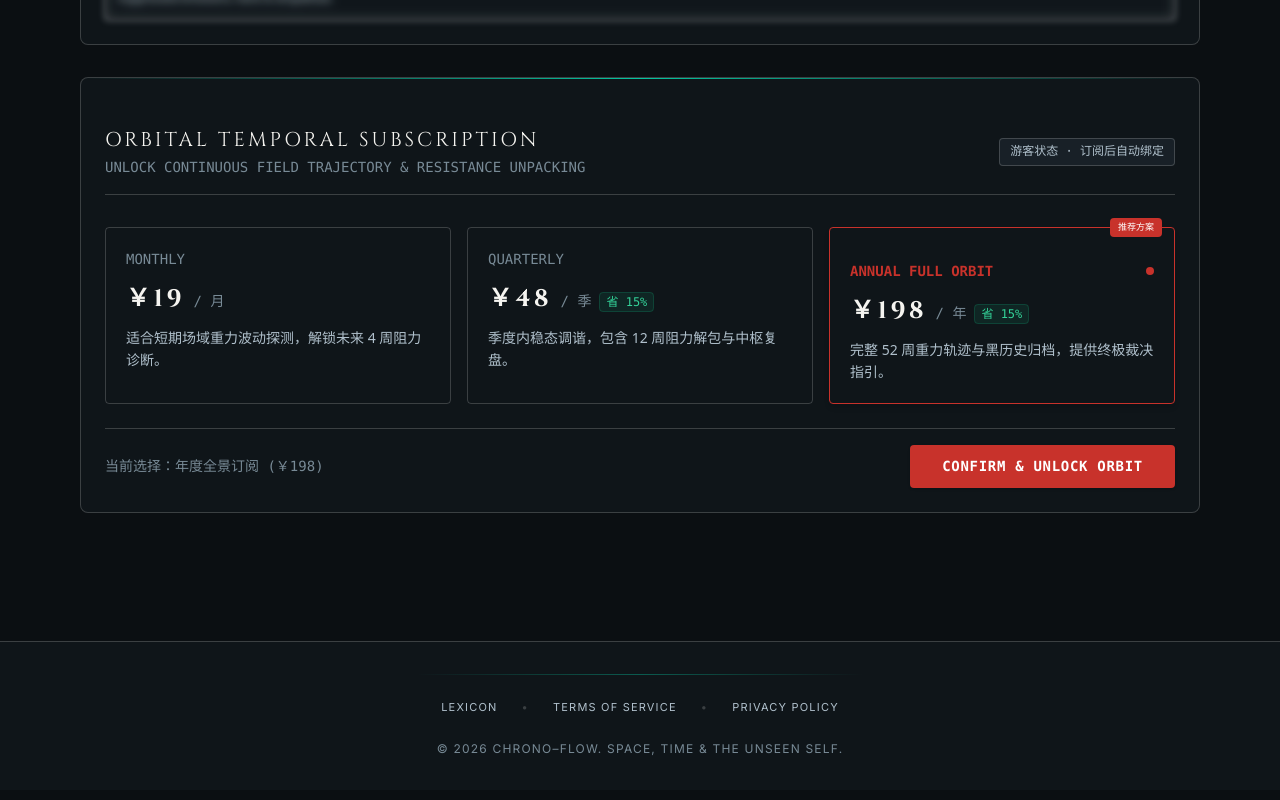
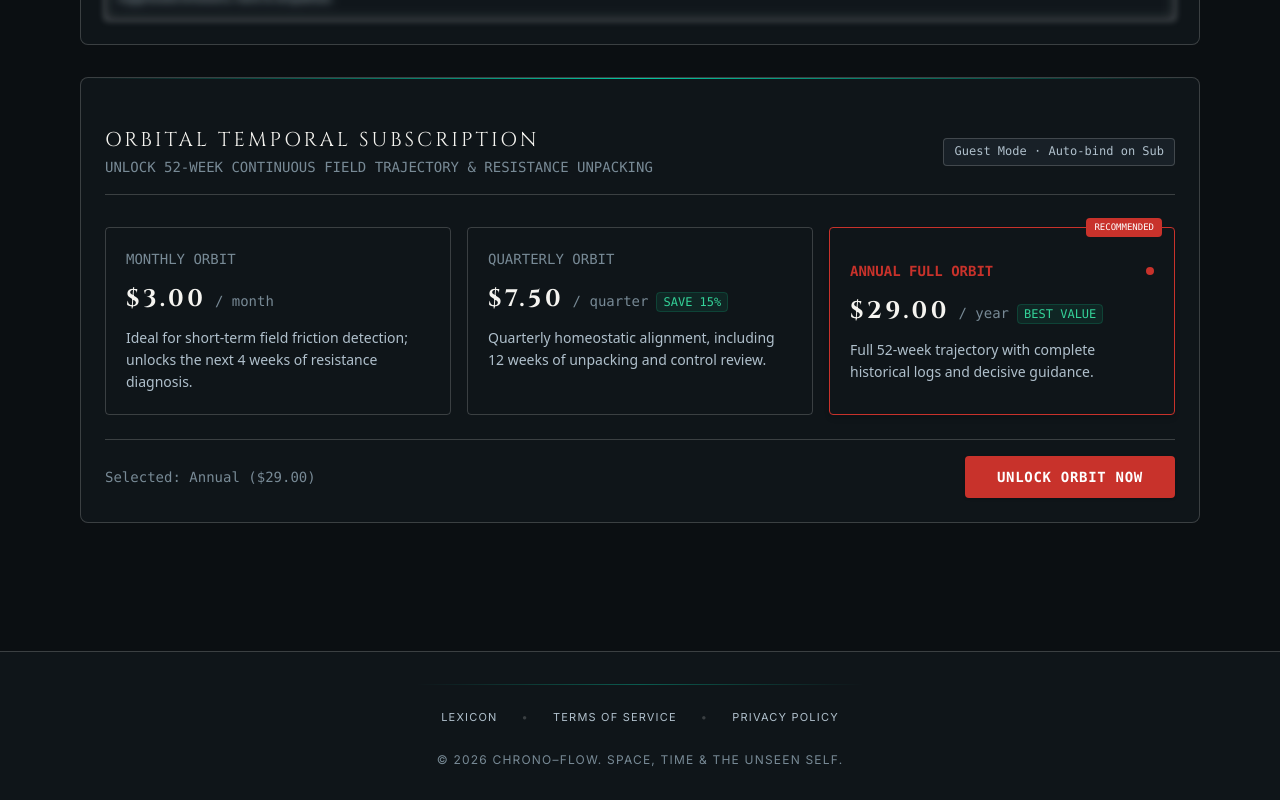
Before and after one commit to wxu198024-art/chrono-flow, a Next.js app: page /dashboard in a window 1280 px wide. Shown: the part 1419-2219 px from the top of the page. Built offline with nearby package versions, Linux system fonts and the light colour scheme.

Commit message:
Update page.tsx

```diff
--- a/app/dashboard/page.tsx
+++ b/app/dashboard/page.tsx
@@ -28,17 +28,17 @@ export default function DashboardPage() {
   });
 
   useEffect(() => {
-    // 优先从本地缓存读取主页用户输入的真实原点数据
+    // 从本地缓存读取主页用户输入的真实原点数据
     const storedName = localStorage.getItem('user_origin_name') || sessionStorage.getItem('user_origin_name') || '';
     const storedDate = localStorage.getItem('user_origin_date') || sessionStorage.getItem('user_origin_date') || '';
     const storedTime = localStorage.getItem('user_origin_time') || sessionStorage.getItem('user_origin_time') || '';
 
     setUserData({
-      name: storedName || (isEn ? 'Unbound Origin' : '未绑定原点'),
+      name: storedName || (isEn ? 'Unbound Origin' : isTW ? '未綁定原點' : '未绑定原点'),
       birthDate: storedDate || '--',
       birthTime: storedTime || '--',
     });
-  }, [isEn]);
+  }, [isEn, isTW]);
 
   // 4. 注册/登录弹窗控制
   const [showAuthModal, setShowAuthModal] = useState(false);
@@ -69,7 +69,7 @@ export default function DashboardPage() {
           <div className="flex items-center gap-2.5">
             <span className="w-2 h-2 rounded-full bg-emerald-500 animate-pulse"></span>
             <span className="text-[var(--text-muted)] uppercase tracking-wider">
-              {isEn ? 'ORIGIN ANCHOR:' : '场域原点依据:'}
+              {isEn ? 'ORIGIN ANCHOR:' : isTW ? '場域原點依據:' : '场域原点依据:'}
             </span>
             <div className="flex items-center gap-2 bg-[var(--bg-card-hover)] px-3 py-1 rounded border border-[var(--border-line)]">
               <span className="text-[var(--text-primary)] font-bold">
@@ -82,39 +82,39 @@ export default function DashboardPage() {
             </div>
           </div>
 
-          {/* 右侧：状态指示与快捷调试面板 */}
+          {/* 右侧：状态指示与快捷调试面板（修正语言翻译） */}
           <div className="flex items-center gap-3">
             <div className="text-[10px] font-mono px-2 py-0.5 rounded border border-[var(--border-line)] bg-[var(--bg-card)]">
               {userState === 'guest' && (
-                <span className="text-amber-400">{isEn ? 'GUEST FIELD' : '游客场域'}</span>
+                <span className="text-amber-400">{isEn ? 'GUEST FIELD' : isTW ? '遊客場域' : '游客场域'}</span>
               )}
               {userState === 'registered' && (
-                <span className="text-blue-400">{isEn ? 'REGISTERED ANCHOR' : '已注册原点'}</span>
+                <span className="text-blue-400">{isEn ? 'REGISTERED ANCHOR' : isTW ? '已註冊原點' : '已注册原点'}</span>
               )}
               {userState === 'subscribed' && (
-                <span className="text-emerald-400">{isEn ? 'FULL ORBIT UNLOCKED' : '已解锁 52 周全景'}</span>
+                <span className="text-emerald-400">{isEn ? 'FULL ORBIT UNLOCKED' : isTW ? '已解鎖 52 週全景' : '已解锁 52 周全景'}</span>
               )}
             </div>
 
-            {/* 测试切换状态 */}
+            {/* 测试切换状态按键（修正语言翻译） */}
             <div className="flex items-center gap-1 bg-[var(--bg-card-hover)] p-1 rounded border border-[var(--border-line)] text-[10px]">
               <button
                 onClick={() => setUserState('guest')}
                 className={`px-2 py-0.5 rounded ${userState === 'guest' ? 'bg-[var(--cinnabar)] text-white' : 'text-[var(--text-muted)]'}`}
               >
-                游客
+                {isEn ? 'Guest' : isTW ? '遊客' : '游客'}
               </button>
               <button
                 onClick={() => setUserState('registered')}
                 className={`px-2 py-0.5 rounded ${userState === 'registered' ? 'bg-[var(--text-primary)] text-[var(--bg-card)]' : 'text-[var(--text-muted)]'}`}
               >
-                已注册
+                {isEn ? 'Registered' : isTW ? '已註冊' : '已注册'}
               </button>
               <button
                 onClick={() => setUserState('subscribed')}
                 className={`px-2 py-0.5 rounded ${userState === 'subscribed' ? 'bg-amber-500 text-black font-bold' : 'text-[var(--text-muted)]'}`}
               >
-                付费解锁
+                {isEn ? 'Unlocked' : isTW ? '付費解鎖' : '付费解锁'}
               </button>
             </div>
           </div>
@@ -150,7 +150,7 @@ export default function DashboardPage() {
           </div>
 
           <div className="text-[11px] font-mono text-[var(--text-muted)]">
-            {isEn ? `CURRENT FIELD: ${userData.name}` : `当前场域归属：${userData.name}`}
+            {isEn ? `CURRENT FIELD: ${userData.name}` : isTW ? `當前場域歸屬：${userData.name}` : `当前场域归属：${userData.name}`}
           </div>
         </div>
 
@@ -177,15 +177,21 @@ export default function DashboardPage() {
                       {isEn ? 'ORBITAL TEMPORAL SUBSCRIPTION' : isTW ? '軌道時空訂閱' : '轨道时空订阅'}
                     </h2>
                     <p className="text-xs text-[var(--text-muted)] font-mono mt-0.5">
-                      {isEn ? 'UNLOCK CONTINUOUS FIELD TRAJECTORY & RESISTANCE UNPACKING' : '解锁 52 周连续场域重力轨迹与周度阻力解包'}
+                      {isEn
+                        ? 'UNLOCK 52-WEEK CONTINUOUS FIELD TRAJECTORY & RESISTANCE UNPACKING'
+                        : isTW
+                        ? '解鎖 52 週連續場域重力軌跡與週度阻力解包'
+                        : '解锁 52 周连续场域重力轨迹与周度阻力解包'}
                     </p>
                   </div>
                   <div className="text-[10px] font-mono px-2.5 py-1 rounded border border-[var(--border-line)] bg-[var(--bg-card-hover)] text-[var(--text-secondary)]">
-                    {userState === 'registered' ? '原点已绑定 · 选方案解锁' : '游客状态 · 订阅后自动绑定'}
+                    {userState === 'registered'
+                      ? isEn ? 'Origin Anchored · Select Plan' : isTW ? '原點已綁定 · 選方案解鎖' : '原点已绑定 · 选方案解锁'
+                      : isEn ? 'Guest Mode · Auto-bind on Sub' : isTW ? '遊客狀態 · 訂閱後自動綁定' : '游客状态 · 订阅后自动绑定'}
                   </div>
                 </div>
 
-                {/* 月 / 季 / 年 三组方案卡片 */}
+                {/* 月 / 季 / 年 三组方案卡片（全量英文适配） */}
                 <div className="grid grid-cols-1 md:grid-cols-3 gap-4 pt-2">
 
                   {/* 月度方案 */}
@@ -199,18 +205,26 @@ export default function DashboardPage() {
                   >
                     <div className="flex justify-between items-center">
                       <span className="text-xs font-mono text-[var(--text-muted)] uppercase">
-                        {isEn ? 'MONTHLY' : '月度轨道'}
+                        {isEn ? 'MONTHLY ORBIT' : isTW ? '月度軌道' : '月度轨道'}
                       </span>
                       {selectedPlan === 'month' && (
                         <span className="w-2 h-2 rounded-full bg-[var(--cinnabar)]"></span>
                       )}
                     </div>
                     <div>
-                      <span className="text-2xl font-serif-title font-bold text-[var(--text-primary)]">￥19</span>
-                      <span className="text-xs font-mono text-[var(--text-muted)]"> / 月</span>
+                      <span className="text-2xl font-serif-title font-bold text-[var(--text-primary)]">
+                        {isEn ? '$3.00' : '￥19'}
+                      </span>
+                      <span className="text-xs font-mono text-[var(--text-muted)]">
+                        {isEn ? ' / month' : isTW ? ' / 月' : ' / 月'}
+                      </span>
                     </div>
                     <p className="text-xs text-[var(--text-secondary)] leading-relaxed">
-                      适合短期场域重力波动探测，解锁未来 4 周阻力诊断。
+                      {isEn
+                        ? 'Ideal for short-term field friction detection; unlocks the next 4 weeks of resistance diagnosis.'
+                        : isTW
+                        ? '適合短期場域重力波動探測，解鎖未來 4 週阻力診斷。'
+                        : '适合短期场域重力波动探测，解锁未来 4 周阻力诊断。'}
                     </p>
                   </div>
 
@@ -225,21 +239,29 @@ export default function DashboardPage() {
                   >
                     <div className="flex justify-between items-center">
                       <span className="text-xs font-mono text-[var(--text-muted)] uppercase">
-                        {isEn ? 'QUARTERLY' : '季度轨道'}
+                        {isEn ? 'QUARTERLY ORBIT' : isTW ? '季度軌道' : '季度轨道'}
                       </span>
                       {selectedPlan === 'quarter' && (
                         <span className="w-2 h-2 rounded-full bg-[var(--cinnabar)]"></span>
                       )}
                     </div>
                     <div>
-                      <span className="text-2xl font-serif-title font-bold text-[var(--text-primary)]">￥48</span>
-                      <span className="text-xs font-mono text-[var(--text-muted)]"> / 季</span>
+                      <span className="text-2xl font-serif-title font-bold text-[var(--text-primary)]">
+                        {isEn ? '$7.50' : '￥48'}
+                      </span>
+                      <span className="text-xs font-mono text-[var(--text-muted)]">
+                        {isEn ? ' / quarter' : isTW ? ' / 季' : ' / 季'}
+                      </span>
                       <span className="ml-2 text-[10px] font-mono text-emerald-400 bg-emerald-500/10 border border-emerald-500/20 px-1.5 py-0.5 rounded">
-                        省 15%
+                        {isEn ? 'SAVE 15%' : isTW ? '省 15%' : '省 15%'}
                       </span>
                     </div>
                     <p className="text-xs text-[var(--text-secondary)] leading-relaxed">
-                      季度内稳态调谐，包含 12 周阻力解包与中枢复盘。
+                      {isEn
+                        ? 'Quarterly homeostatic alignment, including 12 weeks of unpacking and control review.'
+                        : isTW
+                        ? '季度內穩態調諧，包含 12 週阻力解包與中樞複盤。'
+                        : '季度内稳态调谐，包含 12 周阻力解包与中枢复盘。'}
                     </p>
                   </div>
 
@@ -253,25 +275,33 @@ export default function DashboardPage() {
                     }`}
                   >
                     <div className="absolute -top-2.5 right-3 bg-[var(--cinnabar)] text-white text-[9px] font-mono px-2 py-0.5 rounded uppercase">
-                      推荐方案
+                      {isEn ? 'RECOMMENDED' : isTW ? '推薦方案' : '推荐方案'}
                     </div>
                     <div className="flex justify-between items-center">
                       <span className="text-xs font-mono text-[var(--cinnabar)] font-bold uppercase">
-                        {isEn ? 'ANNUAL FULL ORBIT' : '年度全景轨道'}
+                        {isEn ? 'ANNUAL FULL ORBIT' : isTW ? '年度全景軌道' : '年度全景轨道'}
                       </span>
                       {selectedPlan === 'year' && (
                         <span className="w-2 h-2 rounded-full bg-[var(--cinnabar)]"></span>
                       )}
                     </div>
                     <div>
-                      <span className="text-2xl font-serif-title font-bold text-[var(--text-primary)]">￥198</span>
-                      <span className="text-xs font-mono text-[var(--text-muted)]"> / 年</span>
+                      <span className="text-2xl font-serif-title font-bold text-[var(--text-primary)]">
+                        {isEn ? '$29.00' : '￥198'}
+                      </span>
+                      <span className="text-xs font-mono text-[var(--text-muted)]">
+                        {isEn ? ' / year' : isTW ? ' / 年' : ' / 年'}
+                      </span>
                       <span className="ml-2 text-[10px] font-mono text-emerald-400 bg-emerald-500/10 border border-emerald-500/20 px-1.5 py-0.5 rounded">
-                        省 15%
+                        {isEn ? 'BEST VALUE' : isTW ? '省 15%' : '省 15%'}
                       </span>
                     </div>
                     <p className="text-xs text-[var(--text-secondary)] leading-relaxed">
-                      完整 52 周重力轨迹与黑历史归档，提供终极裁决指引。
+                      {isEn
+                        ? 'Full 52-week trajectory with complete historical logs and decisive guidance.'
+                        : isTW
+                        ? '完整 52 週重力軌跡與黑歷史歸檔，提供終極裁決指引。'
+                        : '完整 52 周重力轨迹与黑历史归档，提供终极裁决指引。'}
                     </p>
                   </div>
 
@@ -280,28 +310,36 @@ export default function DashboardPage() {
                 {/* 解锁行动按钮 */}
                 <div className="pt-4 border-t border-[var(--border-line)] flex flex-col sm:flex-row items-center justify-between gap-4">
                   <div className="text-xs font-mono text-[var(--text-muted)]">
-                    当前选择：{selectedPlan === 'month' ? '月度订阅 (￥19)' : selectedPlan === 'quarter' ? '季度订阅 (￥48)' : '年度全景订阅 (￥198)'}
+                    {isEn
+                      ? `Selected: ${selectedPlan === 'month' ? 'Monthly ($3.00)' : selectedPlan === 'quarter' ? 'Quarterly ($7.50)' : 'Annual ($29.00)'}`
+                      : isTW
+                      ? `當前選擇：${selectedPlan === 'month' ? '月度訂閱 (￥19)' : selectedPlan === 'quarter' ? '季度訂閱 (￥48)' : '年度全景訂閱 (￥198)'}`
+                      : `当前选择：${selectedPlan === 'month' ? '月度订阅 (￥19)' : selectedPlan === 'quarter' ? '季度订阅 (￥48)' : '年度全景订阅 (￥198)'}`}
                   </div>
 
                   <button
                     onClick={handlePaySuccess}
                     className="w-full sm:w-auto px-8 py-2.5 bg-[var(--cinnabar)] text-white text-xs font-mono font-bold rounded shadow hover:opacity-90 transition-all uppercase tracking-wider"
                   >
-                    {isEn ? 'CONFIRM & UNLOCK ORBIT' : '立即支付解锁场域轨道'}
+                    {isEn ? 'UNLOCK ORBIT NOW' : isTW ? '立即支付解鎖場域軌道' : '立即支付解锁场域轨道'}
                   </button>
                 </div>
               </section>
             ) : (
-              /* 付费完成后出现的“完事”全景视图模块 */
+              /* 付费完成后出现的全景视图模块 */
               <section className="p-8 border border-emerald-500/30 bg-emerald-500/5 rounded-lg space-y-4 text-center">
                 <div className="inline-block p-3 rounded-full bg-emerald-500/10 border border-emerald-500/30 text-emerald-400 font-mono text-xs">
                   ✓ TEMPORAL ALIGNMENT ACTIVE
                 </div>
                 <h3 className="font-serif-title text-xl text-[var(--text-primary)]">
-                  {isEn ? 'FULL FIELD MATRIX UNLOCKED' : '场域重力轨迹已全量解锁'}
+                  {isEn ? 'FULL FIELD MATRIX UNLOCKED' : isTW ? '場域重力軌跡已全量解鎖' : '场域重力轨迹已全量解锁'}
                 </h3>
                 <p className="text-xs text-[var(--text-secondary)] max-w-xl mx-auto leading-relaxed">
-                  您的原点档案（{userData.name} / {userData.birthDate}）与场域已建立映射。订阅周期内所有每周阻力解包与历史存档已同步至【时空中枢】。
+                  {isEn
+                    ? `Your origin profile (${userData.name} / ${userData.birthDate}) is mapped to the field. All weekly resistance analyses and archives are synced.`
+                    : isTW
+                    ? `您的原點檔案（${userData.name} / ${userData.birthDate}）與場域已建立映射。訂閱週期內所有每週阻力解包與歷史存檔已同步。`
+                    : `您的原点档案（${userData.name} / ${userData.birthDate}）与场域已建立映射。订阅周期内所有每周阻力解包与历史存档已同步。`}
                 </p>
               </section>
             )}
@@ -326,10 +364,10 @@ export default function DashboardPage() {
             <div className="flex items-center justify-between border-b border-[var(--border-line)] pb-3">
               <div>
                 <h3 className="font-serif-title text-base text-[var(--text-primary)]">
-                  {isEn ? 'REGISTER ORIGIN ANCHOR' : '保存场域原点档案'}
+                  {isEn ? 'REGISTER ORIGIN ANCHOR' : isTW ? '保存場域原點檔案' : '保存场域原点档案'}
                 </h3>
                 <p className="text-[10px] font-mono text-[var(--text-muted)] mt-0.5">
-                  绑定原点：{userData.name} ({userData.birthDate} {userData.birthTime})
+                  {isEn ? 'Anchor:' : '绑定原点：'} {userData.name} ({userData.birthDate} {userData.birthTime})
                 </p>
               </div>
               <button
@@ -343,7 +381,7 @@ export default function DashboardPage() {
             <form onSubmit={handleRegisterSuccess} className="space-y-4">
               <div>
                 <label className="block text-xs font-mono text-[var(--text-muted)] mb-1">
-                  {isEn ? 'Email / Account' : '通信邮箱 / 账号'}
+                  {isEn ? 'Email / Account' : isTW ? '通信郵箱 / 賬號' : '通信邮箱 / 账号'}
                 </label>
                 <input
                   type="email"
@@ -357,7 +395,7 @@ export default function DashboardPage() {
 
               <div>
                 <label className="block text-xs font-mono text-[var(--text-muted)] mb-1">
-                  {isEn ? 'Origin Key (Password)' : '原点加密密钥 (密码)'}
+                  {isEn ? 'Origin Key (Password)' : isTW ? '原點加密密鑰 (密碼)' : '原点加密密钥 (密码)'}
                 </label>
                 <input
                   type="password"
@@ -370,14 +408,18 @@ export default function DashboardPage() {
               </div>
 
               <p className="text-[11px] text-[var(--text-muted)] font-sans leading-normal">
-                注册后将锁定该原点参数。订阅后可解锁 52 周周期溯源。
+                {isEn
+                  ? 'Registration locks your origin parameters. Subscribe to unlock 52-week trajectory tracking.'
+                  : isTW
+                  ? '註冊後將鎖定該原點參數。訂閱後可解鎖 52 週週期溯源。'
+                  : '注册后将锁定该原点参数。订阅后可解锁 52 周周期溯源。'}
               </p>
 
               <button
                 type="submit"
                 className="w-full py-2.5 bg-[var(--cinnabar)] text-white text-xs font-mono font-bold rounded hover:opacity-90 transition-all uppercase tracking-wider"
               >
-                {isEn ? 'CONFIRM & ANCHOR' : '确认注册并绑定原点'}
+                {isEn ? 'CONFIRM & ANCHOR' : isTW ? '確認註冊並綁定原點' : '确认注册并绑定原点'}
               </button>
             </form>
           </div>
```
